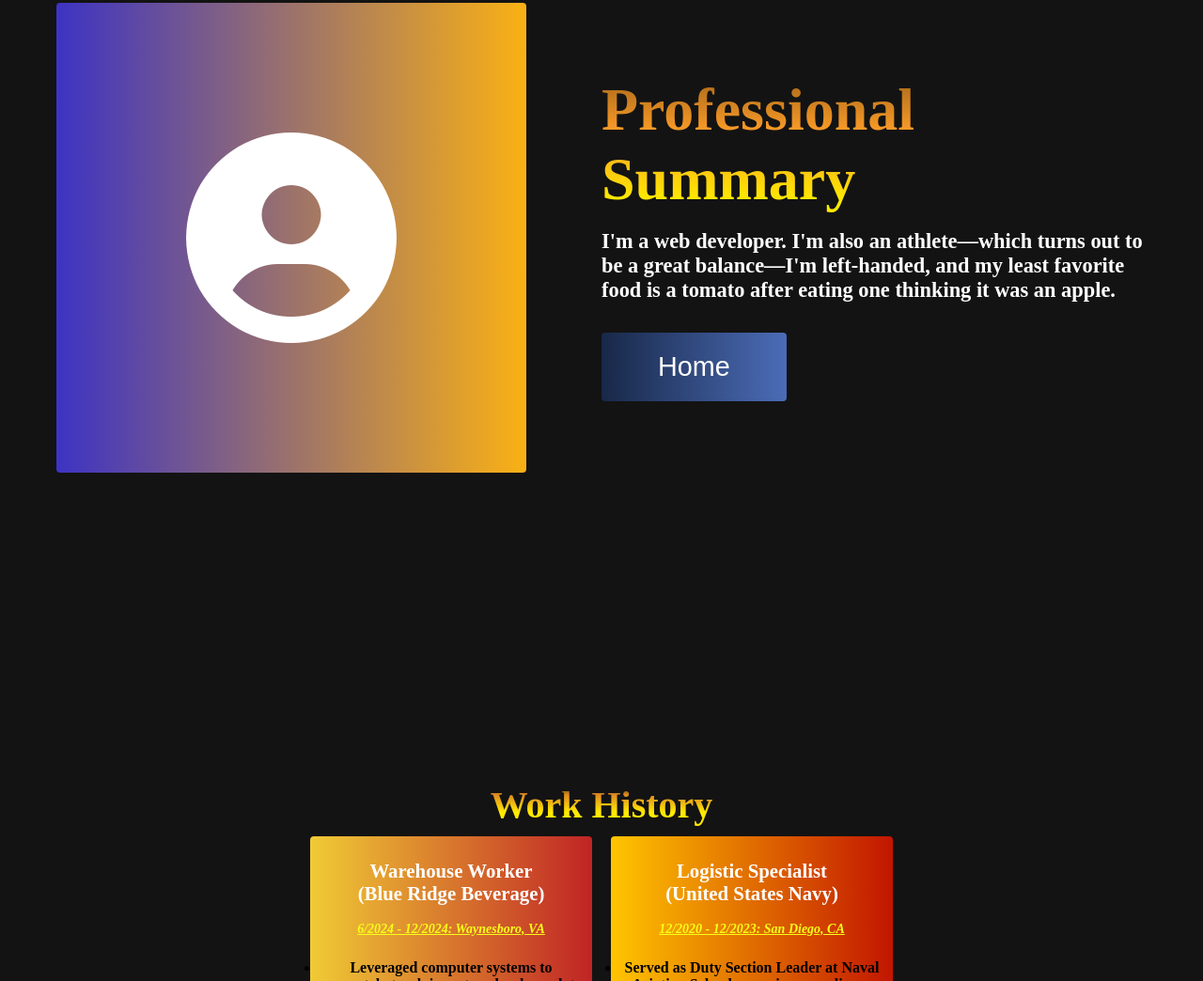
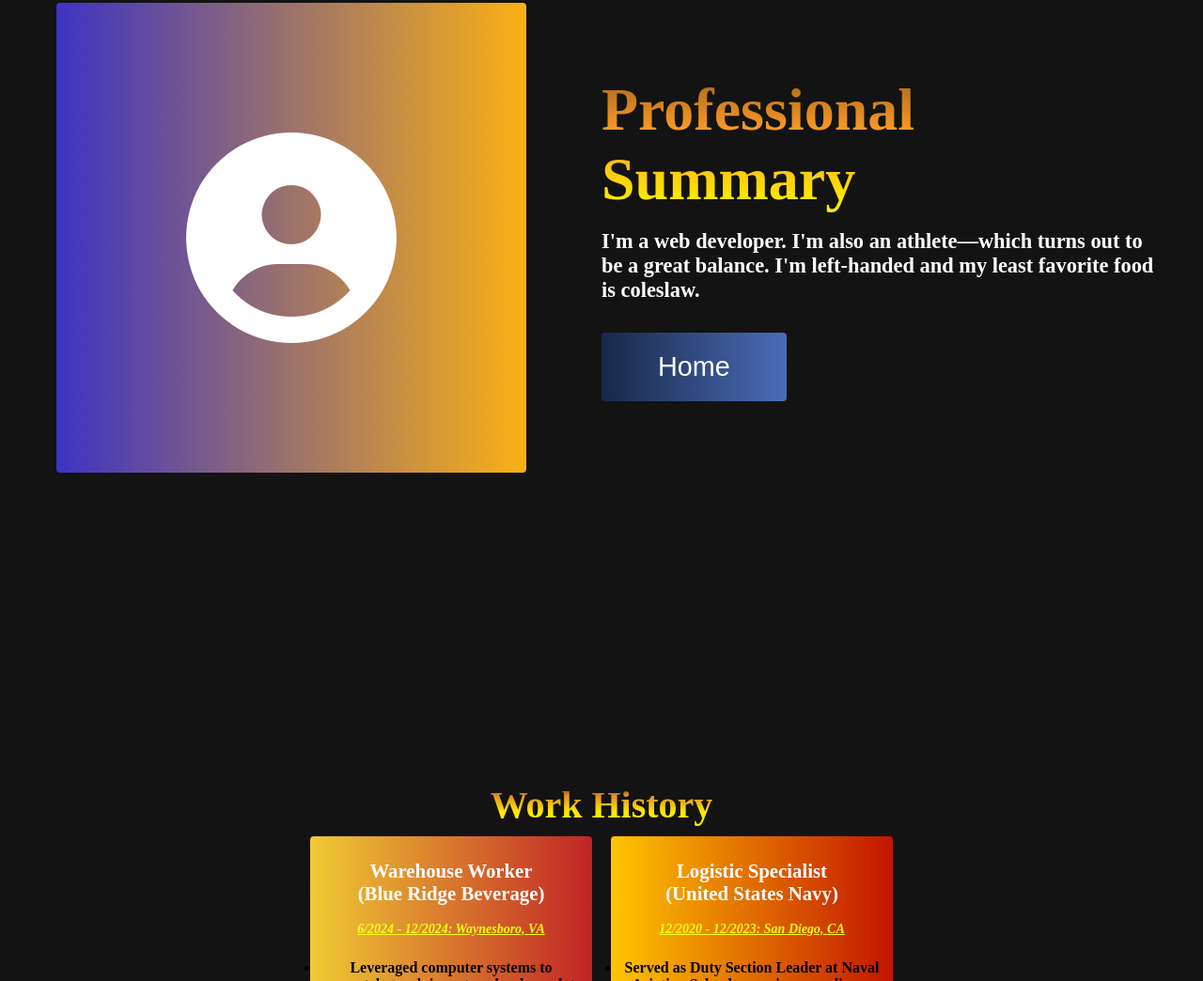
Before and after one commit to ty-leark/tylikm.github.io, a plain HTML site: page index.html in a window 1280 px wide. Shown: the part 984-2028 px from the top of the page at 94% size. Drawn offline with Linux system fonts and the light colour scheme.

Commit message:
Update index.html

```diff
--- a/index.html
+++ b/index.html
@@ -58,7 +58,7 @@
             <div class="main__content">
                 <h1></h1>
                 <h2>Professional Summary</h2>
-                <p>I'm a web developer. I'm also an athlete—which turns out to be a great balance—I'm left-handed, and my least favorite food is a tomato after eating one thinking it was an apple.</p>
+                <p>I'm a web developer. I'm also an athlete—which turns out to be a great balance. I'm left-handed and my least favorite food is coleslaw.</p>
                 <button class="main__btn"><a href="#">Home</a></button>
             </div>
         </div>
```
